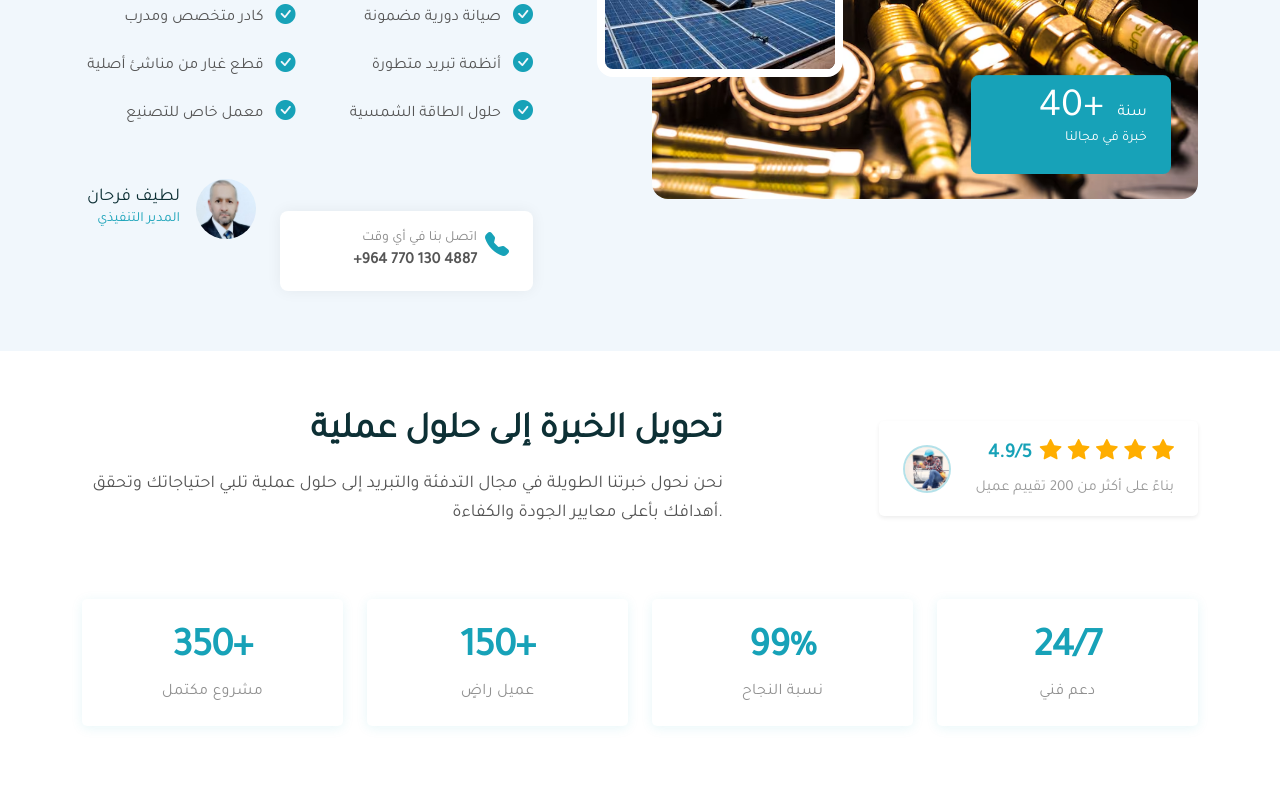
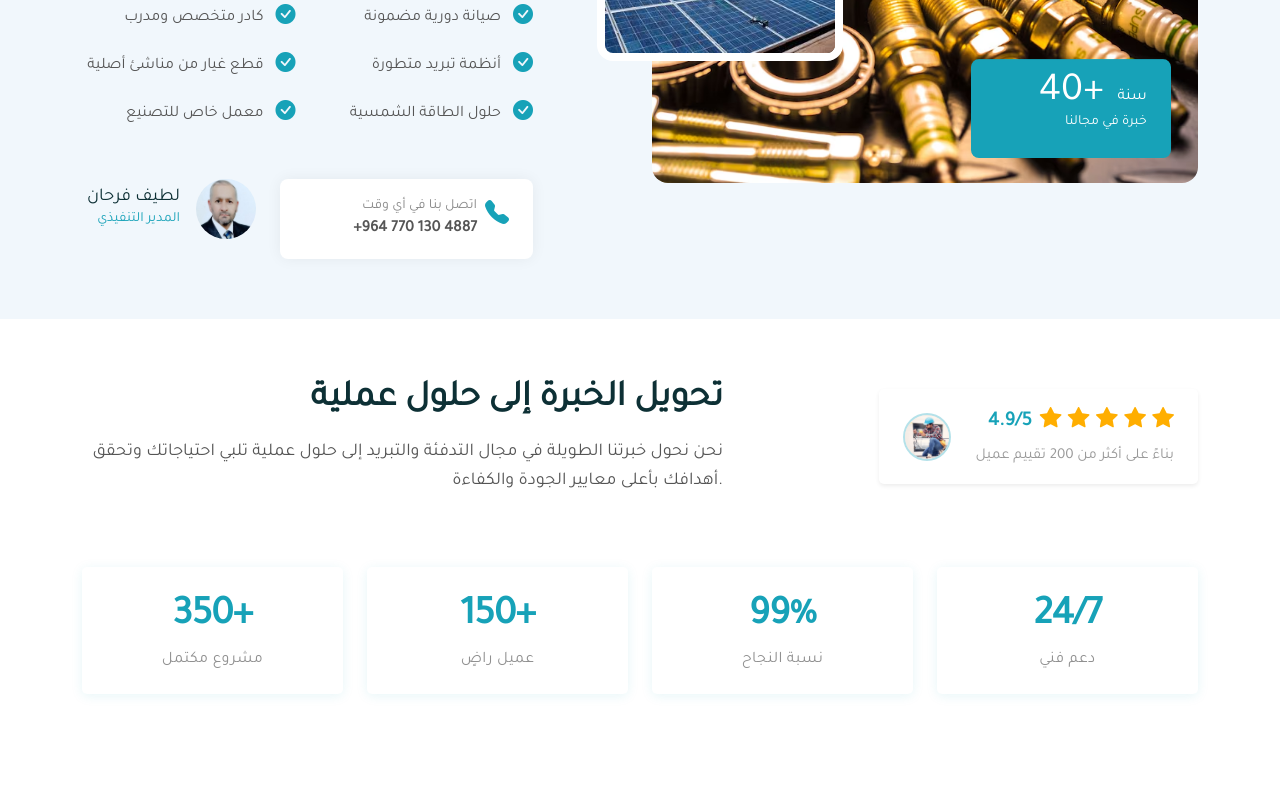
Before and after one commit to SajadKenani/static, a plain HTML site: page index-ar.html in a window 1280 px wide. Shown: the part 1336-2147 px from the top of the page. Drawn offline with Linux system fonts and the light colour scheme.

Commit message:
Update index-ar.html

```diff
--- a/index-ar.html
+++ b/index-ar.html
@@ -306,10 +306,6 @@
             font-size: 1.2rem;
             opacity: 0.9;
             font-weight: 300;
-        }
-
-        .contact-info {
-            margin-top: 2rem;
         }
 
         .contact-item {
```
